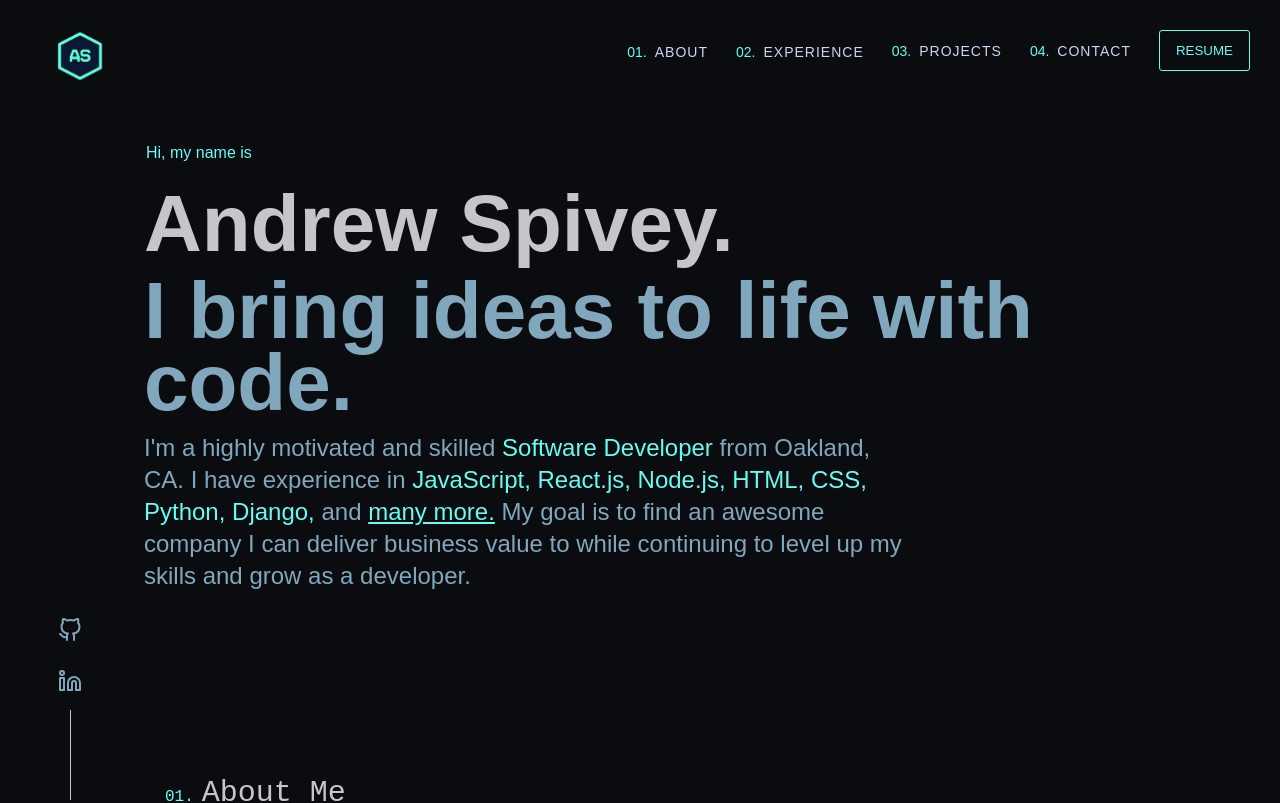
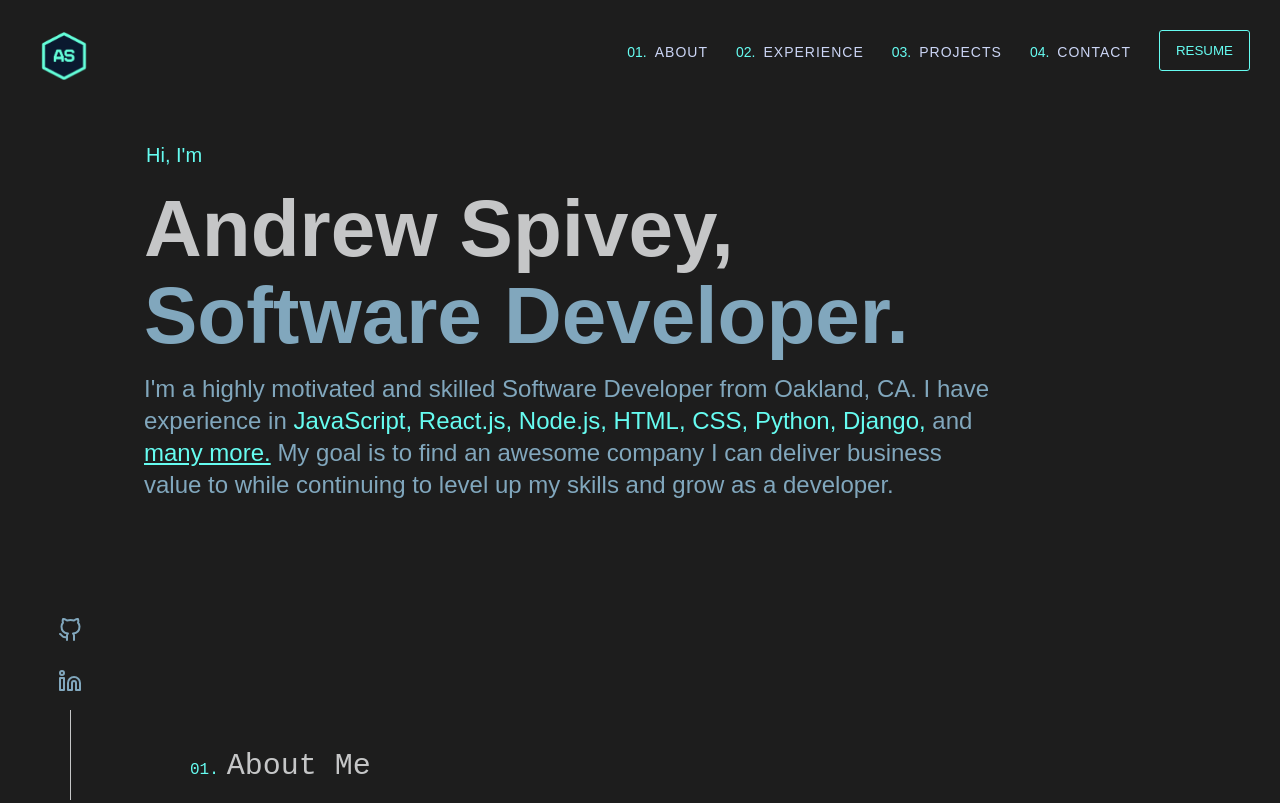
Before and after one commit to andrewjspivey/as_portfolio-2023, a React (Create React App) app: page / in a window 1280 px wide. Shown: the top 803 px of the page. Built offline with nearby package versions, Linux system fonts and the light colour scheme; a web font is replaced by a local one.

Commit message:
adjust some css on home

```diff
--- a/src/Components/Home/Home.js
+++ b/src/Components/Home/Home.js
@@ -10,7 +10,7 @@ const PageWrapper = styled.div`
   display: flex;
   flex-direction: column;
   padding: 0rem 1.5rem;
-  background-color: #0b0c10;
+  background-color: #1d1d1d;
   ${media.tablet`
     padding: 1rem 6rem;
   `};
--- a/src/Components/Intro/Intro.js
+++ b/src/Components/Intro/Intro.js
@@ -6,22 +6,22 @@ import AndrewSpivey_Resume from "../../assets/AndrewSpivey_Resume.pdf";
 const IntroWrapper = styled.section`
   display: flex;
   flex-direction: column;
-  margin: 1rem 0rem;
+  margin: 2rem 0rem;
   ${media.tablet`
-    margin: 3rem auto;
+    margin: 3rem 0rem 8rem 0rem;
   `};
   ${media.desktop`
-    margin: 4rem auto;
+    margin: 4rem 0rem 8rem 0rem;
   `};
   ${media.widescreen`
-    margin: 5rem auto;
+    margin: 6rem 0rem 8rem 6rem;
   `};
 `;
 
 export const IntroHeading = styled.span`
   color: ${({ theme }) => theme.primaryHover};
   font-family: "SF Mono", sans-serif;
-  font-size: 1rem;
+  font-size: 1.25rem;
   font-weight: 500;
   margin: 0rem 0rem 1rem 2px;
 `;
@@ -31,12 +31,14 @@ const IntroName = styled.h2`
   font-weight: 600;
   margin: 0;
   font-size: clamp(40px, 8vw, 80px);
+  font-weight: 600;
   color: ${({ theme }) => theme.primaryLight};
 `;
 
 const SubHeading = styled.h3`
   font-family: "Calibre", sans-serif;
   font-size: clamp(40px, 8vw, 80px);
+  font-weight: 600;
   margin: 5px 0px;
   color: #81a7bd;
   line-height: 0.9;
@@ -44,24 +46,23 @@ const SubHeading = styled.h3`
 
 export const IntroStatement = styled.p`
   font-family: "Calibre", sans-serif;
-  margin-top: 8px;
+  margin-top: 1rem;
   font-size: 1.5rem;
   font-weight: 300;
   color: #81a7bd;
   line-height: 2rem;
-  max-width: 767px;
+  max-width: 850px;
 `;
 
 const Intro = () => {
   return (
     <IntroWrapper>
-      <IntroHeading>Hi, my name is</IntroHeading>
-      <IntroName>Andrew Spivey.</IntroName>
-      <SubHeading>I bring ideas to life with code.</SubHeading>
+      <IntroHeading>Hi, I'm</IntroHeading>
+      <IntroName>Andrew Spivey,</IntroName>
+      <SubHeading>Software Developer.</SubHeading>
       <IntroStatement>
-        I'm a highly motivated and skilled
-        <span style={{ color: "#66FCF1" }}> Software Developer</span> from
-        Oakland, CA. I have experience in{" "}
+        I'm a highly motivated and skilled Software Developer from Oakland, CA.
+        I have experience in{" "}
         <span style={{ color: "#66FCF1" }}>
           JavaScript, React.js, Node.js, HTML, CSS, Python, Django,
         </span>{" "}
--- a/src/Components/Nav/Nav.js
+++ b/src/Components/Nav/Nav.js
@@ -144,9 +144,9 @@ const LogoContainer = styled.div`
   object-fit: contain;
   width: 48px;
   align-items: center;
-  ${media.tablet`
-margin-left: 2rem;
-position: fixed;
+  ${media.desktop`
+    margin-left: 1rem;
+    position: fixed;
   `}
 `;
 
@@ -181,7 +181,7 @@ const Nav = () => {
   const toggleBurger = () => setHamburgerOpen(!hamburgerOpen);
 
   return (
-    <Menu id="outer-container">
+    <Menu>
       <LogoContainer>
         <Logo src={AS} alt="AS_logo" aria-label="home icon" />
       </LogoContainer>
@@ -268,11 +268,12 @@ const Nav = () => {
         <StyledListItem>
           <ListItemWrap>
             <Link
-              activeClass="active"
+              activeClass="about"
               to="about"
               spy={true}
               smooth={true}
               duration={500}
+              style={{ cursor: "pointer" }}
             >
               <StyledNumber>01.</StyledNumber>
               <NavLink>ABOUT</NavLink>
@@ -282,11 +283,12 @@ const Nav = () => {
         <StyledListItem>
           <ListItemWrap>
             <Link
-              // activeClass="active"
+              activeClass="experience"
               to="experience"
               spy={true}
               smooth={true}
               duration={500}
+              style={{ cursor: "pointer" }}
             >
               <StyledNumber>02.</StyledNumber>
               <NavLink>EXPERIENCE</NavLink>
@@ -295,14 +297,32 @@ const Nav = () => {
         </StyledListItem>
         <StyledListItem>
           <ListItemWrap>
-            <StyledNumber>03.</StyledNumber>
-            <NavLink>PROJECTS</NavLink>
+            <Link
+              activeClass="projects"
+              to="projects"
+              spy={true}
+              smooth={true}
+              duration={500}
+              style={{ cursor: "pointer" }}
+            >
+              <StyledNumber>03.</StyledNumber>
+              <NavLink>PROJECTS</NavLink>
+            </Link>
           </ListItemWrap>
         </StyledListItem>
         <StyledListItem>
           <ListItemWrap>
-            <StyledNumber>04.</StyledNumber>
-            <NavLink>CONTACT</NavLink>
+            <Link
+              activeClass="contact"
+              to="contact"
+              spy={true}
+              smooth={true}
+              duration={500}
+              style={{ cursor: "pointer" }}
+            >
+              <StyledNumber>04.</StyledNumber>
+              <NavLink>CONTACT</NavLink>
+            </Link>
           </ListItemWrap>
         </StyledListItem>
         <StyledListItem>
--- a/src/Components/WorkSection/WorkSection.js
+++ b/src/Components/WorkSection/WorkSection.js
@@ -6,9 +6,12 @@ import { projectData } from "../../projectData";
 
 export const SectionWrapper = styled.section`
   padding: 2rem 0rem;
-  max-width: 950px;
+  max-width: 900px;
   ${media.tablet`
-    margin: 2rem auto;
+  margin: 2rem 0rem;
+  `}
+  ${media.desktop`
+  margin: 2rem auto;
   `}
   ${media.widescreen`
     margin: 3rem auto;
--- a/src/global.js
+++ b/src/global.js
@@ -9,6 +9,6 @@ export const GlobalStyles = createGlobalStyle`
     box-sizing: border-box;
   }
   body {
-      background-color: #0B0C10;
+      background-color: #1D1D1D;
   }
   `;
```
